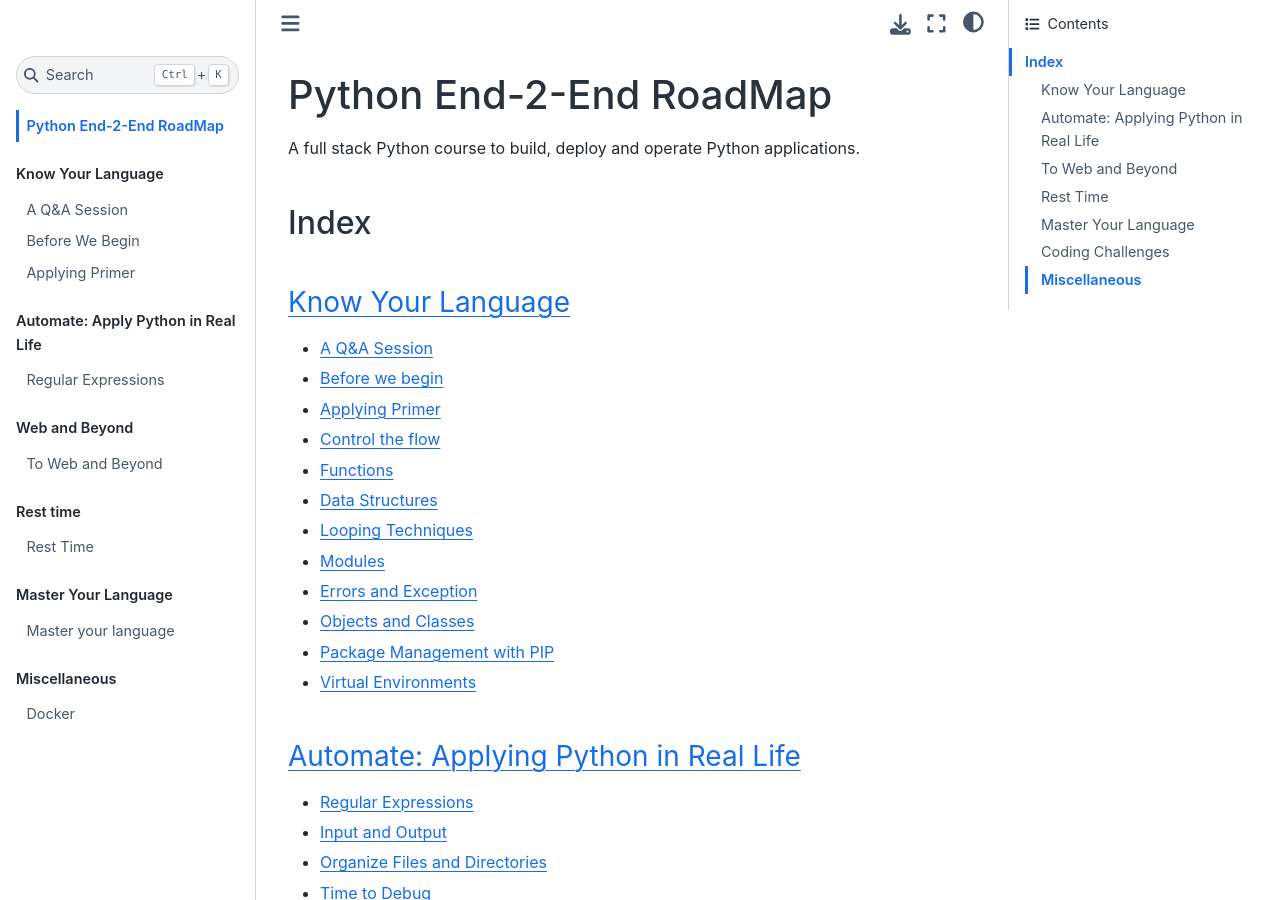
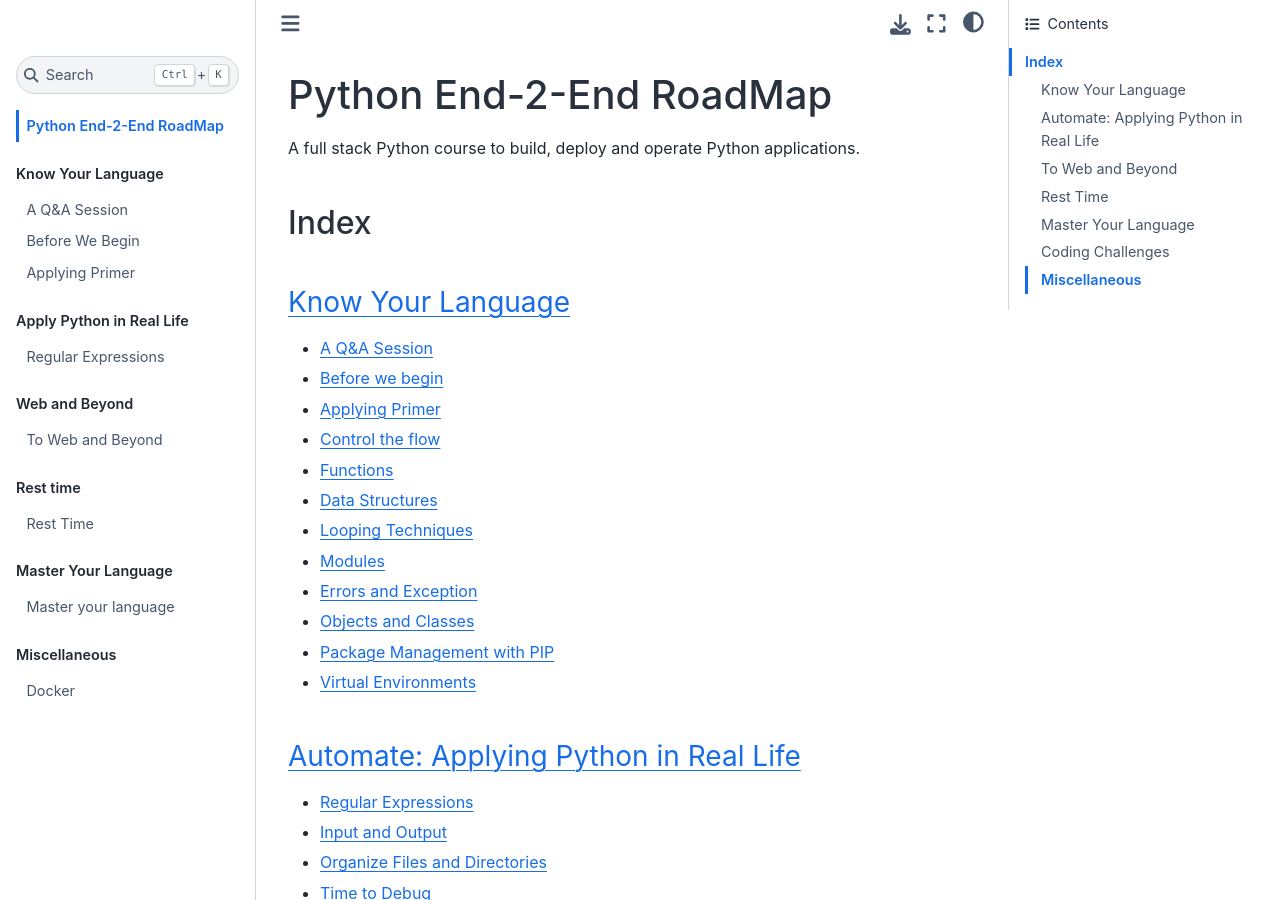
Before and after one commit to sajalshres/python-e2e-book, a Jupyter Book: the page built from book/intro.md, in a window 1280 px wide and 900 px high. Built offline with Jupyter Book 1.0.4 settings and Sphinx 7.4.7 and the Sphinx Book theme 1.1.4, drawn with Linux system fonts in a browser that asks for light colours; pages that are not in the unit, such as notebooks, are missing from menus.

Commit message:
fixed typo

```diff
--- a/book/_toc.yml
+++ b/book/_toc.yml
@@ -6,7 +6,7 @@
     - file: know-your-language/before-we-begin/README.md
     - file: know-your-language/apply-primer/README.md
 
-- part: "Automate: Apply Python in Real Life"
+- part: Apply Python in Real Life
   chapters:
     - file: automate/regular-expressions/README.md
 
```
